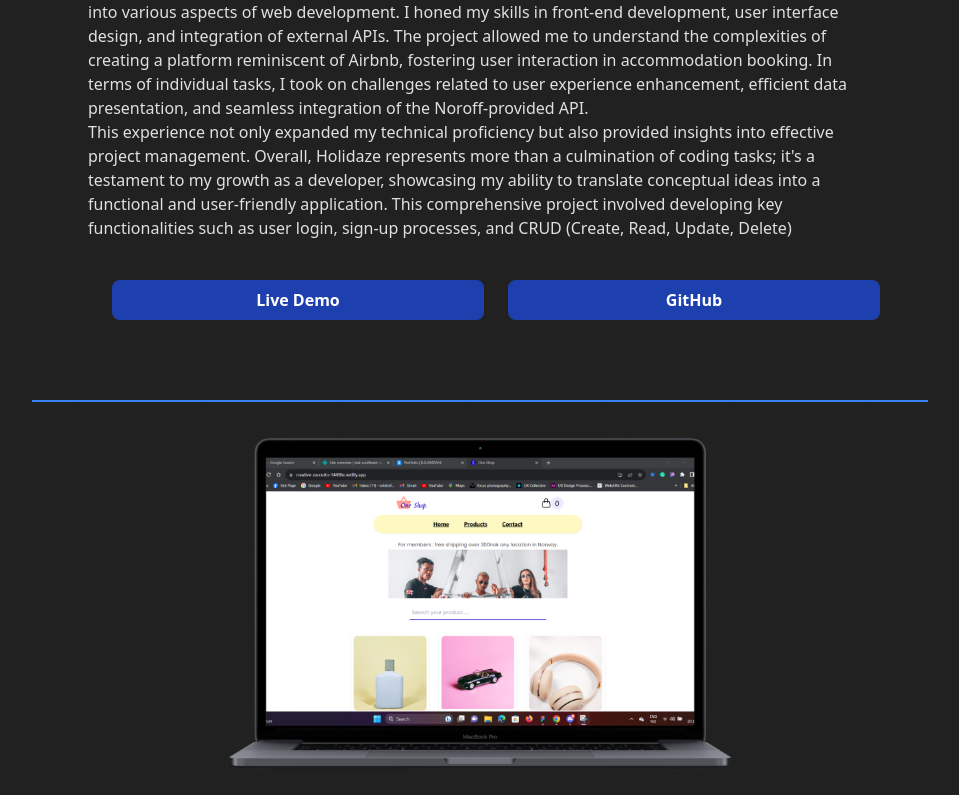
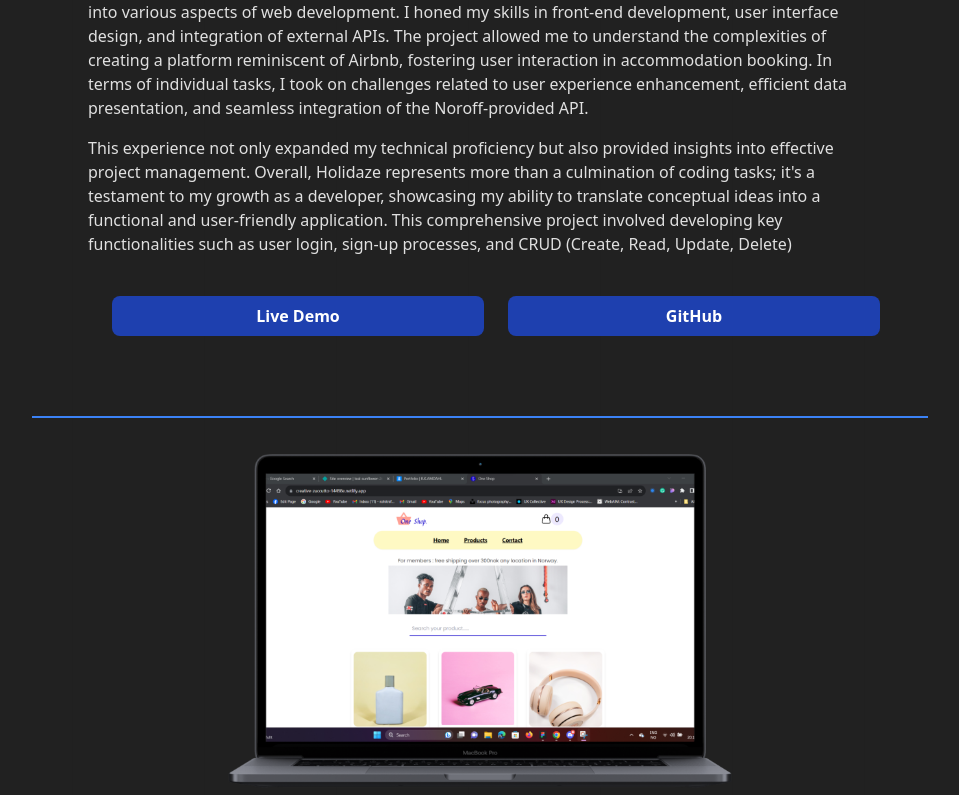
Before and after one commit to RohitAmdahl/portfolio-data, a React (Vite) app: page / in a window 1280 px wide. Shown: the part 1785-2580 px from the top of the page, without its empty margins (160-1119 px from the left). Built offline with nearby package versions, Linux system fonts and the light colour scheme.

Commit message:
edit style p tag.

```diff
--- a/src/components/projects/Project.tsx
+++ b/src/components/projects/Project.tsx
@@ -52,8 +52,8 @@
               <div className="max-w-4xl lg:p-2  ">
                 <h1 className="font-bold capitalize text-lg py-3 ">{title}</h1>
                 <p>{description}</p>
-                <p>{description_}</p>
               </div>
+              <p className="lg:p-2 ">{description_}</p>
               <div className="flex justify-between items-center flex-wrap m-4 lg:grid lg:grid-cols-2 lg:gap-6 text-center ">
                 <Link
                   className=" w-full cursor-pointer font-semibold px-2 py-2 m-4 bg-blue-800 text-white hover:bg-gray-800 transition-all duration-150 max-w-md rounded-lg"
```
